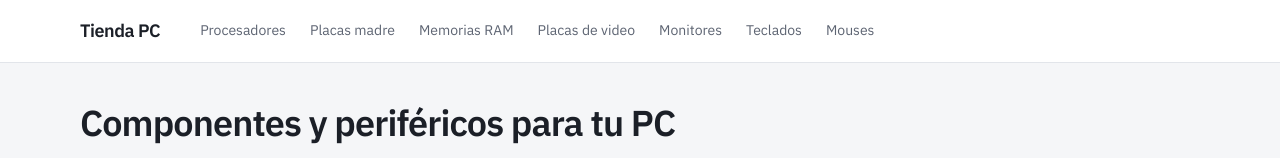
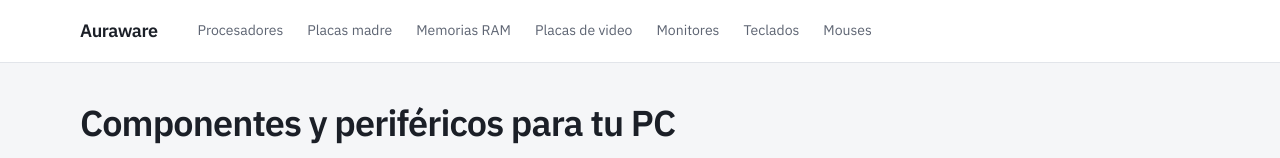
Before and after one commit to lvxro/hardware-store, a React (Vite) app: page / in a window 1280 px wide. Shown: the top 158 px of the page. Built offline with nearby package versions, Linux system fonts and the light colour scheme.

Commit message:
cambiar el nombre del sitio a Auraware

```diff
--- a/index.html
+++ b/index.html
@@ -4,7 +4,7 @@
     <meta charset="UTF-8" />
     <link rel="icon" type="image/svg+xml" href="/favicon.svg" />
     <meta name="viewport" content="width=device-width, initial-scale=1.0" />
-    <title>Tienda PC</title>
+    <title>Auraware</title>
     <link rel="preconnect" href="https://fonts.googleapis.com" />
     <link rel="preconnect" href="https://fonts.gstatic.com" crossorigin />
     <link href="https://fonts.googleapis.com/css2?family=IBM+Plex+Sans:wght@400;500;600&display=swap" rel="stylesheet" />
--- a/src/App.jsx
+++ b/src/App.jsx
@@ -51,7 +51,7 @@ export default function App() {
       </main>
       <footer className="mt-16 border-t border-linea bg-superficie">
         <div className="mx-auto flex max-w-6xl flex-wrap justify-between gap-2 px-4 py-6 text-sm text-tenue">
-          <span>Tienda PC</span>
+          <span>Auraware</span>
           <span>Precios de referencia en dólares estadounidenses.</span>
         </div>
       </footer>
--- a/src/components/Header.jsx
+++ b/src/components/Header.jsx
@@ -6,7 +6,7 @@ export default function Header() {
     <header className="border-b border-linea bg-superficie">
       <div className="mx-auto flex max-w-6xl flex-col gap-3 px-4 pt-4 lg:flex-row lg:items-center lg:gap-10 lg:py-0">
         <Link to="/" className="shrink-0 text-lg font-semibold tracking-tight lg:py-4">
-          Tienda PC
+          Auraware
         </Link>
 
         <nav aria-label="Categorías" className="-mx-4 overflow-x-auto px-4 lg:mx-0 lg:px-0">
```
